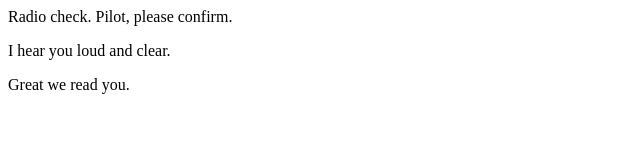
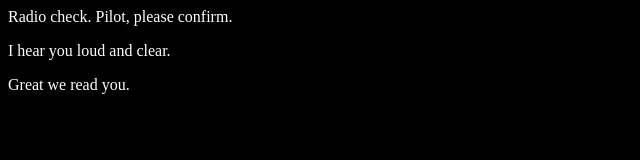
Before and after one commit to cjc-LaunchCode-Studios-Excercises/communication-log-test-by-myself, a plain HTML site: page index.html in a window 1280 px wide. Shown: the whole page, without its empty margins (0-640 px from the left). Drawn offline with Linux system fonts and the light colour scheme.

Commit message:
Added style.css

```diff
--- a/index.html
+++ b/index.html
@@ -1,4 +1,7 @@
 <html>
+<head>
+   <link rel='stylesheet' type='text/css' href='style.css'>
+</head>
 <body>
    <p>Radio check. Pilot, please confirm.</p>
    <p>I hear you loud and clear.</p>
--- /dev/null
+++ b/style.css
@@ -0,0 +1,4 @@
+body {
+    color: white;
+    background-color: black;
+ }
```
